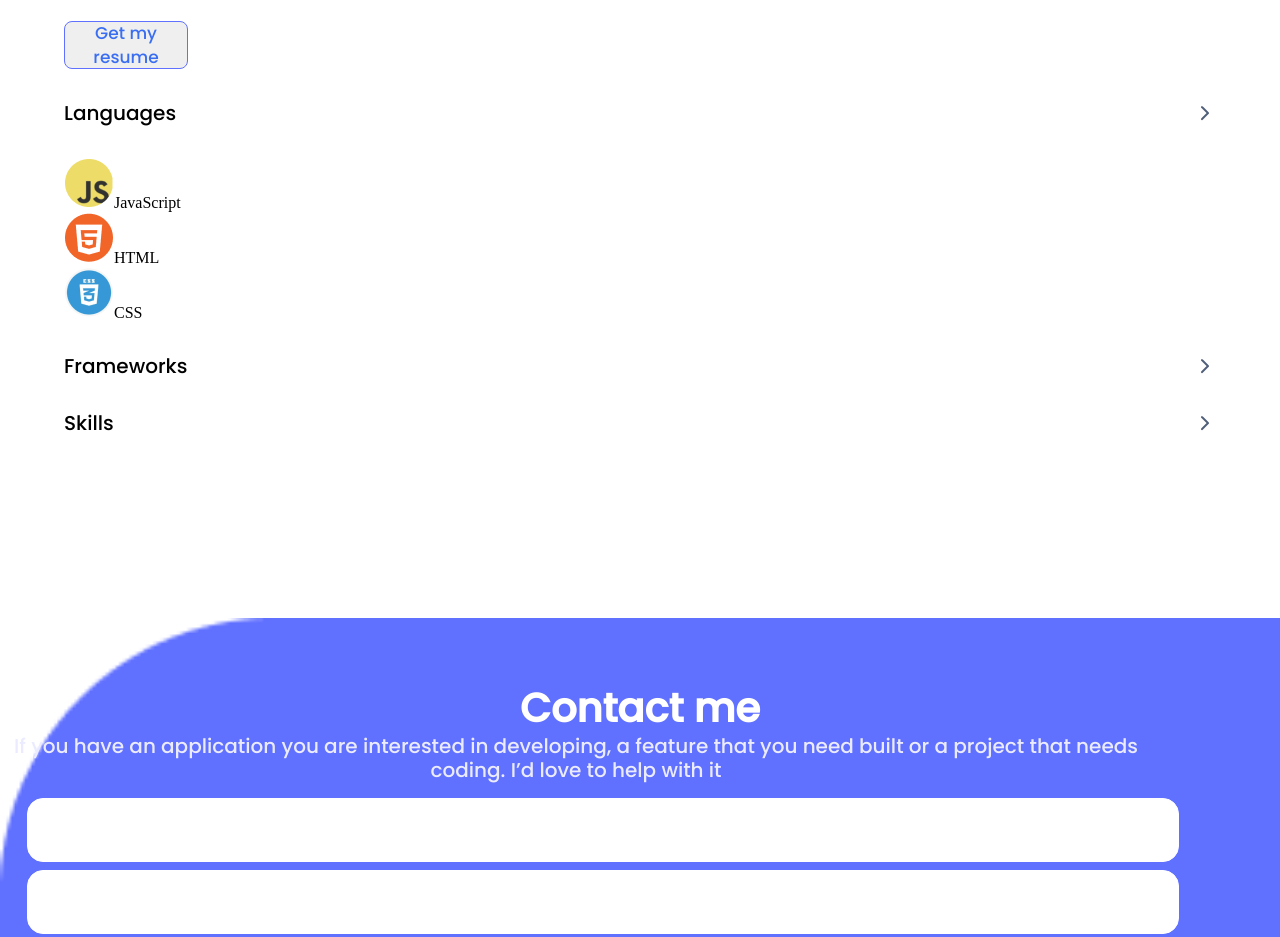
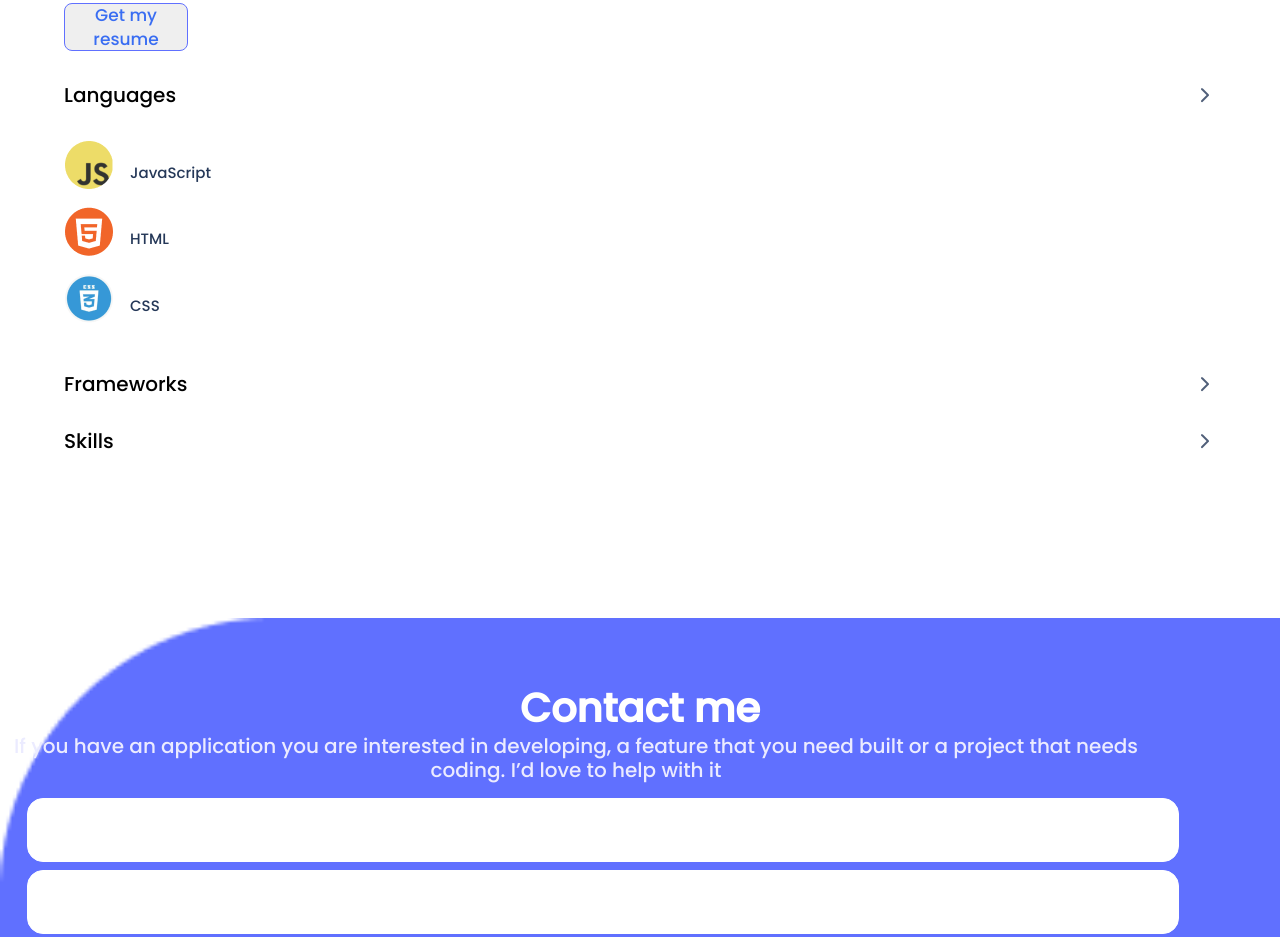
Before and after one commit to Kevin-Mena/2ndMilestonePortfolioWebsite, a plain HTML site: page index.html in a window 1280 px wide. Shown: the part 6044-6981 px from the top of the page. Drawn offline with Linux system fonts and the light colour scheme.

Commit message:
Add css styles to about section

```diff
--- a/style.css
+++ b/style.css
@@ -383,6 +383,24 @@ textarea {
 
 .list-lang {
   display: grid;
-  grid-template-columns: auto 1fr;
+  grid-template-columns: 100px 1fr;
   list-style-type: none;
 }
+
+.list-lang-item {
+  display: flex;
+  flex-wrap: nowrap;
+  font-family: 'Poppins', sans-serif;
+  font-style: normal;
+  font-weight: 500;
+  font-size: 15px;
+  line-height: 20px;
+  color: #253858;
+  align-items: center;
+}
+
+.list-img {
+  float: left;
+  padding-right: 1rem;
+  padding-bottom: 1rem;
+}
```
